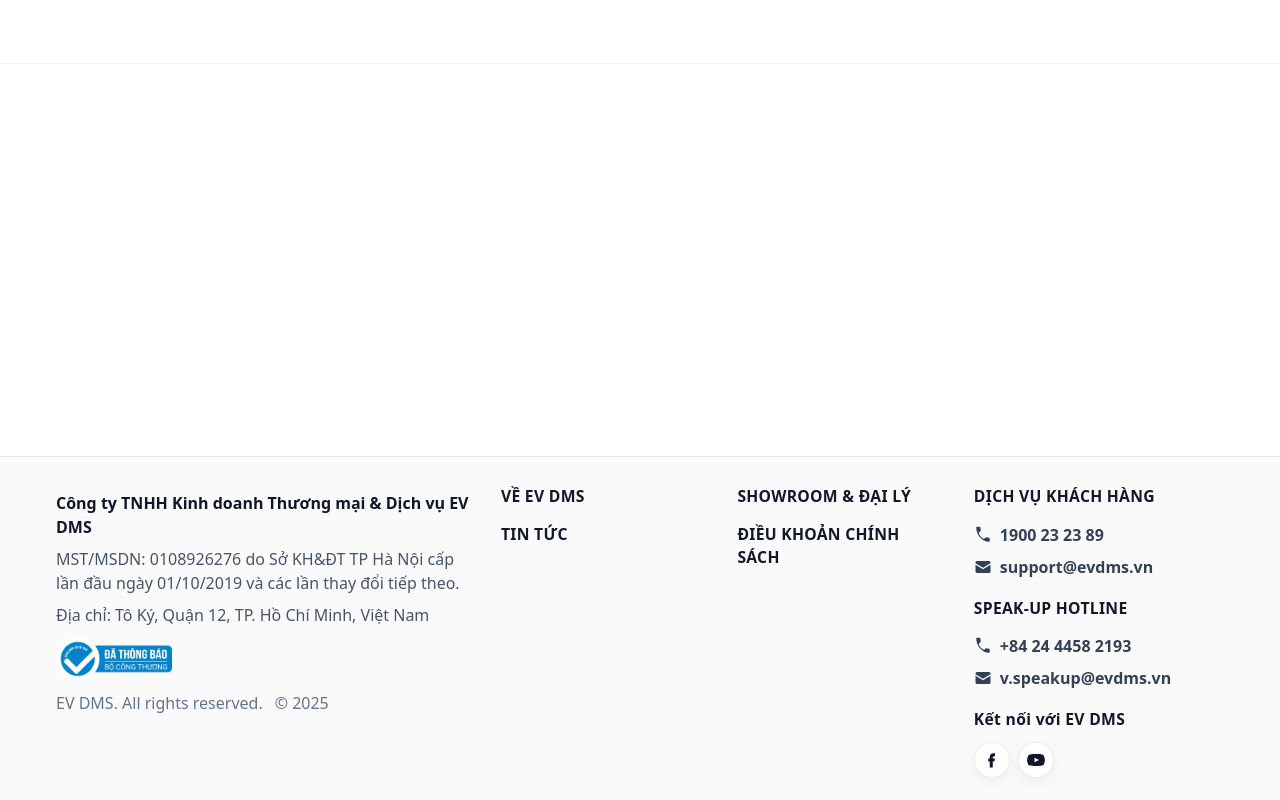
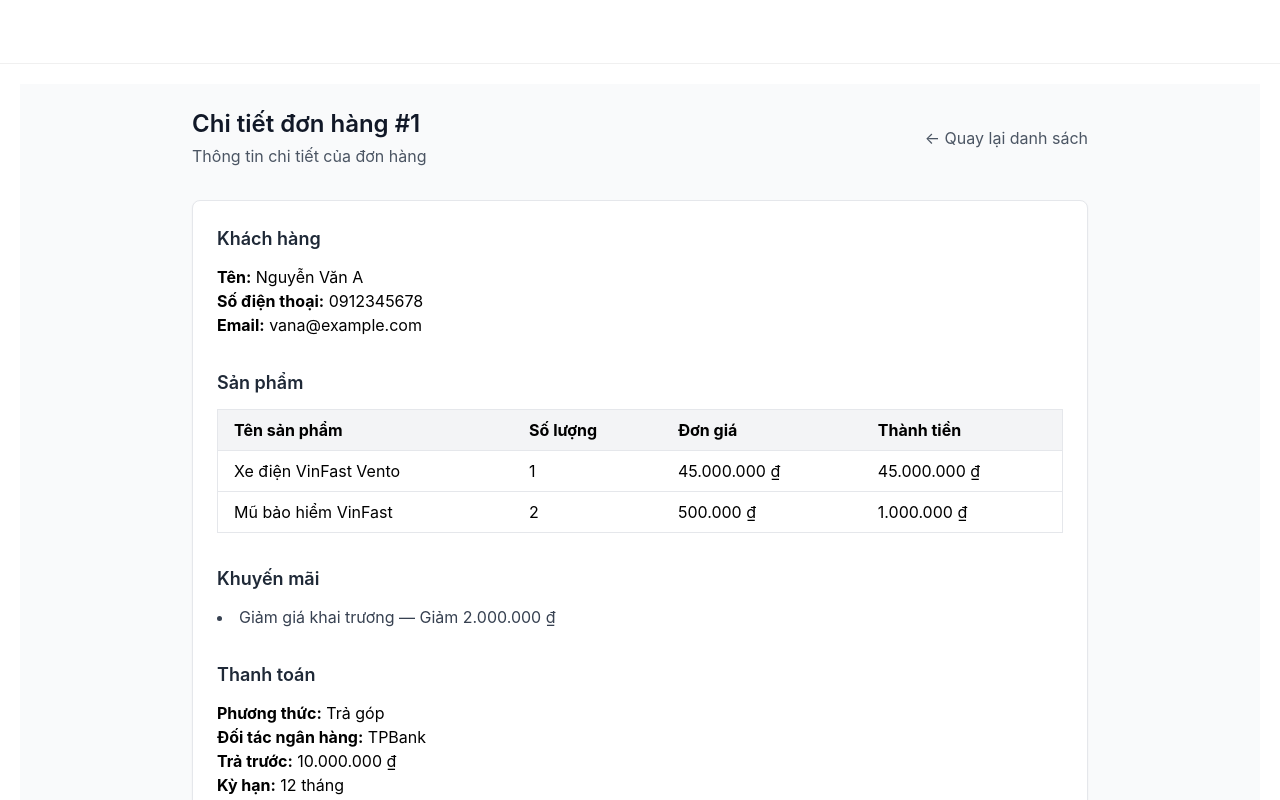
Before and after one commit to LeKhang-cn22h/Electric-Vehicle-Dealer-Management-System-Frontend, a Nuxt app: page /user/orders/1 in a window 1280 px wide. Shown: the top 800 px of the page. Built offline with nearby package versions, Linux system fonts and the light colour scheme.

Commit message:
Detail order screen

```diff
--- /dev/null
+++ b/app/pages/user/orders/[id].vue
@@ -0,0 +1,170 @@
+<template>
+    <div class="min-h-screen bg-gray-50 p-6">
+        <div class="max-w-4xl mx-auto">
+            <!-- Header -->
+            <header class="mb-8">
+                <div class="flex justify-between items-center">
+                    <div>
+                        <h1 class="text-2xl font-semibold text-gray-900">Chi tiết đơn hàng #{{ orderId }}</h1>
+                        <p class="text-gray-600 mt-1">Thông tin chi tiết của đơn hàng</p>
+                    </div>
+
+                    <button @click="goBack" class="text-gray-600 hover:text-gray-900 flex items-center gap-2">
+                        ← Quay lại danh sách
+                    </button>
+                </div>
+            </header>
+
+            <!-- Loading -->
+            <div v-if="pending" class="flex justify-center py-20">
+                <div class="h-10 w-10 border-4 border-gray-300 border-t-black rounded-full animate-spin"></div>
+            </div>
+
+            <!-- Nội dung chi tiết -->
+            <div v-else-if="order" class="bg-white rounded-lg shadow-sm border border-gray-200 p-6 space-y-8">
+                <!-- Thông tin khách hàng -->
+                <section>
+                    <h2 class="text-lg font-semibold text-gray-800 mb-3">Khách hàng</h2>
+                    <p><strong>Tên:</strong> {{ order.customer.fullName }}</p>
+                    <p><strong>Số điện thoại:</strong> {{ order.customer.phone }}</p>
+                    <p><strong>Email:</strong> {{ order.customer.email }}</p>
+                </section>
+
+                <!-- Sản phẩm -->
+                <section>
+                    <h2 class="text-lg font-semibold text-gray-800 mb-3">Sản phẩm</h2>
+                    <table class="w-full border border-gray-200 rounded-lg">
+                        <thead class="bg-gray-100">
+                            <tr>
+                                <th class="text-left px-4 py-2">Tên sản phẩm</th>
+                                <th class="text-left px-4 py-2">Số lượng</th>
+                                <th class="text-left px-4 py-2">Đơn giá</th>
+                                <th class="text-left px-4 py-2">Thành tiền</th>
+                            </tr>
+                        </thead>
+                        <tbody>
+                            <tr v-for="item in order.items" :key="item.id" class="border-t">
+                                <td class="px-4 py-2">{{ item.productName }}</td>
+                                <td class="px-4 py-2">{{ item.quantity }}</td>
+                                <td class="px-4 py-2">{{ formatCurrency(item.unitPrice) }}</td>
+                                <td class="px-4 py-2">{{ formatCurrency(item.quantity * item.unitPrice) }}</td>
+                            </tr>
+                        </tbody>
+                    </table>
+                </section>
+
+                <!-- Khuyến mãi -->
+                <section v-if="order.promotions?.length">
+                    <h2 class="text-lg font-semibold text-gray-800 mb-3">Khuyến mãi</h2>
+                    <ul class="list-disc list-inside text-gray-700">
+                        <li v-for="promo in order.promotions" :key="promo.promo_id">
+                            {{ promo.name }} — Giảm {{ formatCurrency(promo.discountAmount) }}
+                        </li>
+                    </ul>
+                </section>
+
+                <!-- Thanh toán -->
+                <section>
+                    <h2 class="text-lg font-semibold text-gray-800 mb-3">Thanh toán</h2>
+                    <p><strong>Phương thức:</strong> {{ order.payment.method === "cash" ? "Tiền mặt" : "Trả góp" }}</p>
+                    <p v-if="order.payment.method === 'installment'">
+                        <strong>Đối tác ngân hàng:</strong> {{ order.payment.bankPartner }}
+                    </p>
+                    <p><strong>Trả trước:</strong> {{ formatCurrency(order.payment.downPayment) }}</p>
+                    <p><strong>Kỳ hạn:</strong> {{ order.payment.tenor }} tháng</p>
+                </section>
+
+                <!-- Tổng kết -->
+                <section class="border-t pt-4">
+                    <div class="flex justify-between items-center">
+                        <span class="text-lg font-semibold text-gray-700">Tổng tiền:</span>
+                        <span class="text-2xl font-bold text-blue-600">{{ formatCurrency(order.totalAmount) }}</span>
+                    </div>
+                </section>
+            </div>
+
+            <!-- Không có dữ liệu -->
+            <div v-else class="text-center py-16 text-gray-500">Không tìm thấy đơn hàng nào 📭</div>
+        </div>
+    </div>
+</template>
+
+<script setup lang="ts">
+import { formatCurrency } from "@/utils/format";
+import type { ApiResponse } from "@/types";
+import type { OrderDetail } from "@/schemas"; // bạn có thể định nghĩa kiểu này theo project
+
+const route = useRoute();
+const router = useRouter();
+const orderId = route.params.id;
+
+// Trạng thái
+const order = ref<OrderDetail | null>(null);
+const pending = ref(true);
+
+// Lấy dữ liệu từ API
+onMounted(async () => {
+    // try {
+    //     const response = await $fetch<ApiResponse<OrderDetail>>(`/api/orders/${orderId}`);
+    //     order.value = response.data;
+    // } catch (error) {
+    //     console.error("Lỗi khi tải đơn hàng:", error);
+    // } finally {
+    //     pending.value = false;
+    // }
+    const mockOrderDetail: OrderDetail = {
+        id: 1,
+        customer: {
+            id: 1001,
+            fullName: "Nguyễn Văn A",
+            phone: "0912345678",
+            email: "vana@example.com",
+            address: "123 Đường Lê Lợi, Quận 1, TP.HCM",
+            createdAt: new Date("2024-01-01T10:00:00Z"),
+            updatedAt: new Date("2024-06-01T10:00:00Z"),
+        },
+        items: [
+            {
+                id: 501,
+                productName: "Xe điện VinFast Vento",
+                skuCode: "VF-VNT01",
+                color: "Trắng ngọc trai",
+                unitPrice: 45000000,
+                quantity: 1,
+            },
+            {
+                id: 502,
+                productName: "Mũ bảo hiểm VinFast",
+                skuCode: "VF-HELM01",
+                color: "Đen bóng",
+                unitPrice: 500000,
+                quantity: 2,
+            },
+        ],
+        promotions: [
+            {
+                promo_id: 301,
+                name: "Giảm giá khai trương",
+                promo_type: "discount",
+                conditions: "Áp dụng cho đơn hàng trên 40 triệu",
+                discountAmount: 2000000,
+                valid_from: new Date("2024-01-01T00:00:00Z"),
+                valid_to: new Date("2024-12-31T23:59:59Z"),
+            },
+        ],
+        payment: {
+            method: "installment",
+            bankPartner: "TPBank",
+            downPayment: 10000000,
+            tenor: 12,
+        },
+        totalAmount: 44000000, // 45.000.000 + (2 * 500.000) - 2.000.000
+    };
+    order.value = mockOrderDetail;
+    pending.value = false;
+});
+
+function goBack() {
+    router.back();
+}
+</script>
--- a/app/pages/user/orders/index.vue
+++ b/app/pages/user/orders/index.vue
@@ -37,7 +37,13 @@
 
         <!-- Table -->
         <div v-else class="bg-white border border-gray-200 rounded-2xl shadow-sm overflow-hidden">
-            <OrderTable :fields-name="fieldsName" :orders="paginatedOrders" @print="handlePrint" />
+            <OrderTable :fields-name="fieldsName" :data="paginatedOrders" rowKey="id" basePath="user/orders" @print="handlePrint">
+                <template #orderDate="{ row }">{{ formatDate(row.orderDate) }}</template>
+                <template #totalAmount="{ row }">{{ formatCurrency(row.totalAmount) }}</template>
+                <template #status="{ row }">
+                    <OrderStatusBadge :status="row.status" />
+                </template>
+            </OrderTable>
         </div>
 
         <!-- Empty state -->
--- a/app/schemas/index.ts
+++ b/app/schemas/index.ts
@@ -2,3 +2,4 @@
 export * from "./catalog-product.schema";
 export * from "./product-item.schema";
 export * from "./promotion.schema";
+export * from "./order.schema";
--- /dev/null
+++ b/app/schemas/order.schema.ts
@@ -0,0 +1,18 @@
+import type { Customer } from "./customer.schema";
+import type { ProductItem } from "./product-item.schema";
+import type { Promotion } from "./promotion.schema";
+
+// types/schemas.ts
+export interface OrderDetail {
+    id: number;
+    customer: Customer;
+    items: ProductItem[];
+    promotions: Promotion[];
+    payment: {
+        method: "cash" | "installment";
+        bankPartner?: string;
+        downPayment: number;
+        tenor: number;
+    };
+    totalAmount: number;
+}
```
